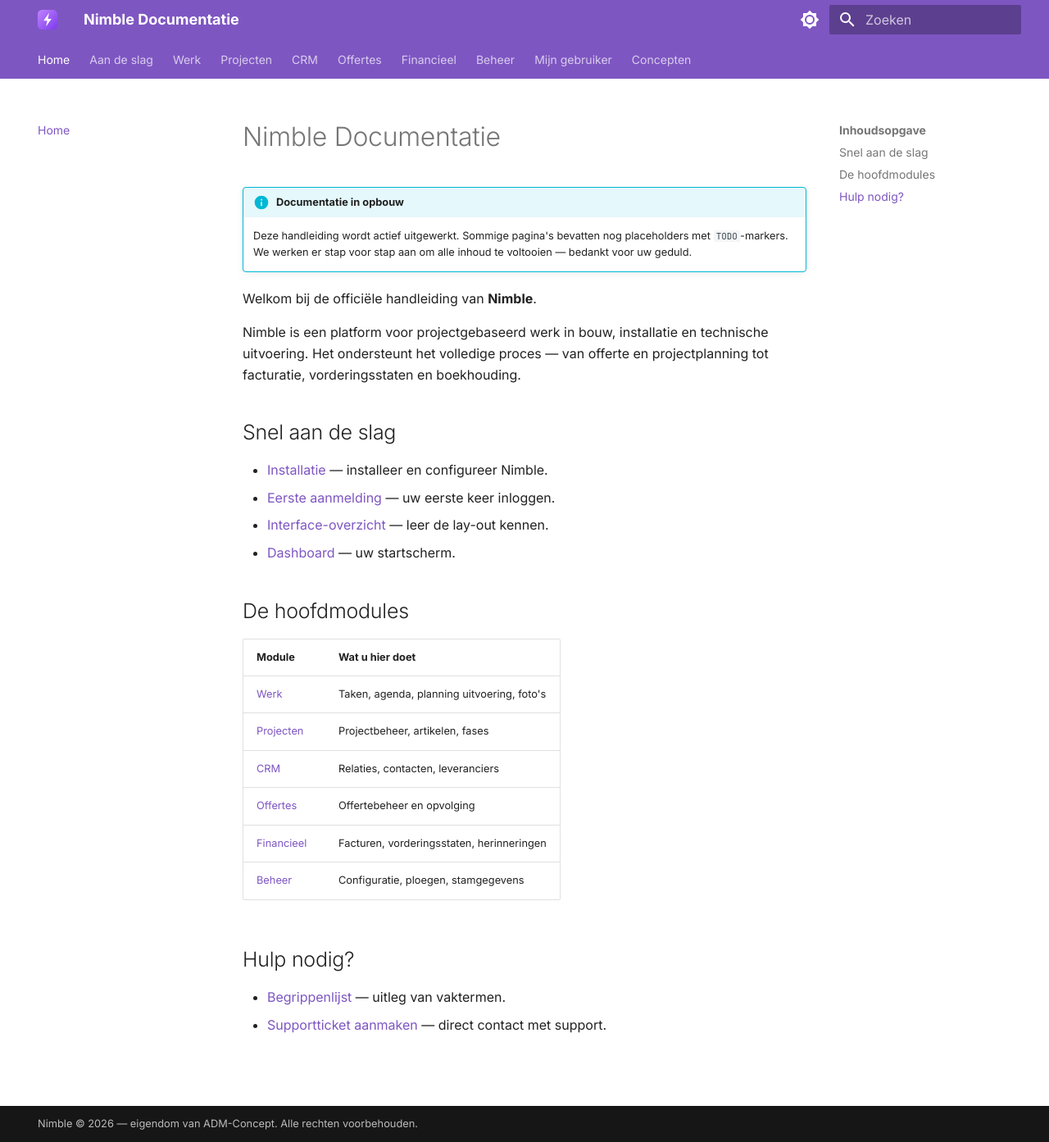
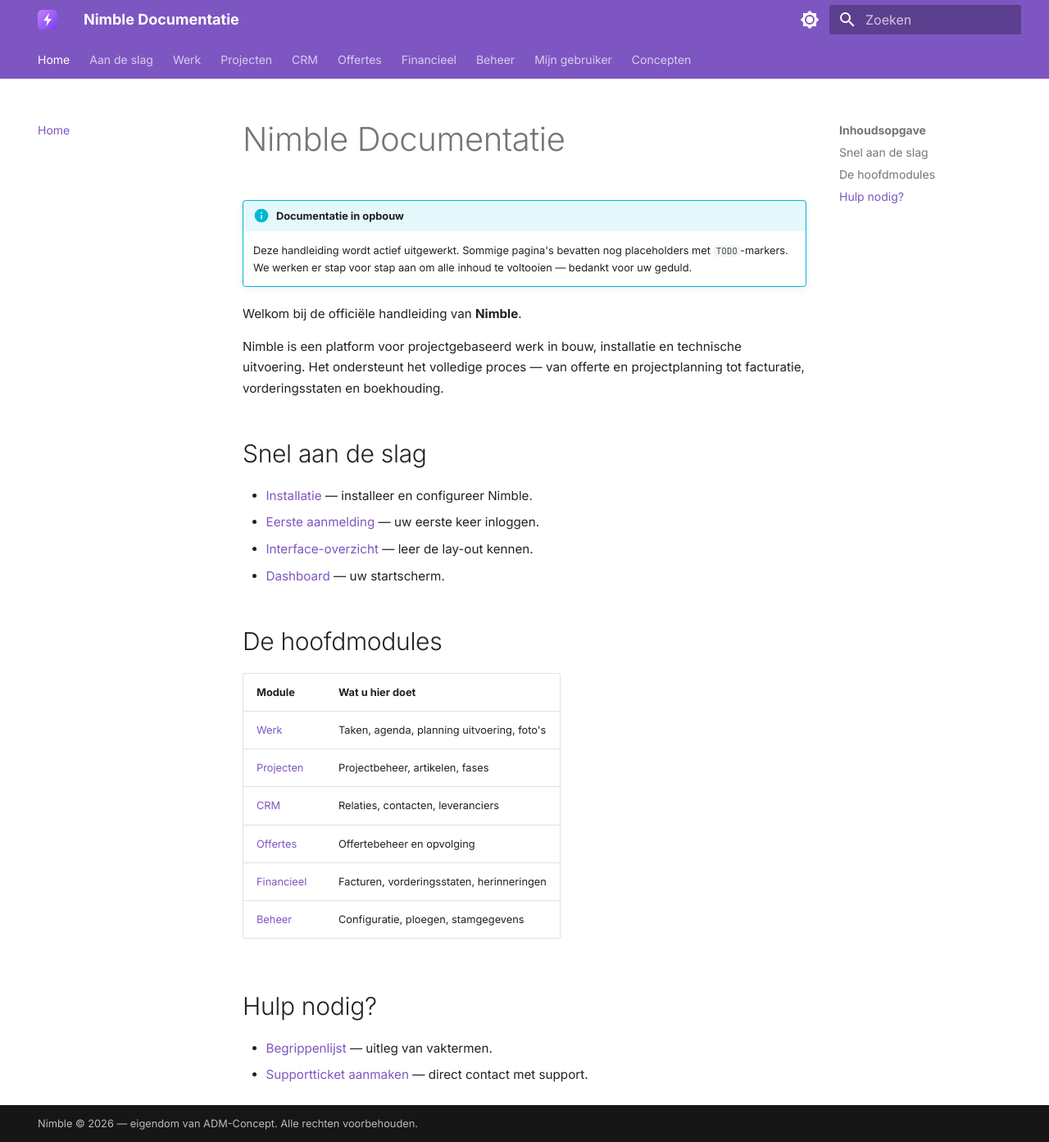
Before and after one commit to Dominique-prog-tech/nimble-docs, an MkDocs documentation site: the page built from docs/index.md, in a window 1280 px wide and 1393 px high. Shown: the whole window at 82% size. Built offline with MkDocs 1.6.1 and Material for MkDocs 9.7.7, drawn with Linux system fonts in a browser that asks for light colours.

Commit message:
Compact font sizing: 0.76rem body + tunings via extra.css
Inter heeft een grotere x-hoogte dan Roboto, waardoor de docs visueel
groter ogen. Custom CSS toegevoegd om body naar 0.76rem te brengen
(was 0.8rem default Material), met aangepaste heading-grootes en
compactere sidebar. Brand-consistentie met marketing blijft behouden,
maar de docs voelen nu compacter aan.

```diff
--- /dev/null
+++ b/docs/stylesheets/extra.css
@@ -0,0 +1,27 @@
+/* Compact font sizing — Inter heeft een grotere x-hoogte dan Roboto default.
+   Lichte reductie zodat de docs visueel compacter ogen, met behoud van
+   brand-consistentie met de marketing-website. */
+
+.md-typeset {
+  font-size: 0.76rem;
+  line-height: 1.65;
+}
+
+.md-typeset h1 {
+  font-size: 2rem;
+  line-height: 1.2;
+}
+
+.md-typeset h2 {
+  font-size: 1.5rem;
+  line-height: 1.3;
+}
+
+.md-typeset h3 {
+  font-size: 1.2rem;
+}
+
+/* Sidebar en nav iets compacter */
+.md-nav {
+  font-size: 0.7rem;
+}
--- a/mkdocs.yml
+++ b/mkdocs.yml
@@ -37,6 +37,9 @@
     - search.highlight
     - content.code.copy
     - content.tabs.link
+
+extra_css:
+  - stylesheets/extra.css
 
 markdown_extensions:
   - admonition
```
